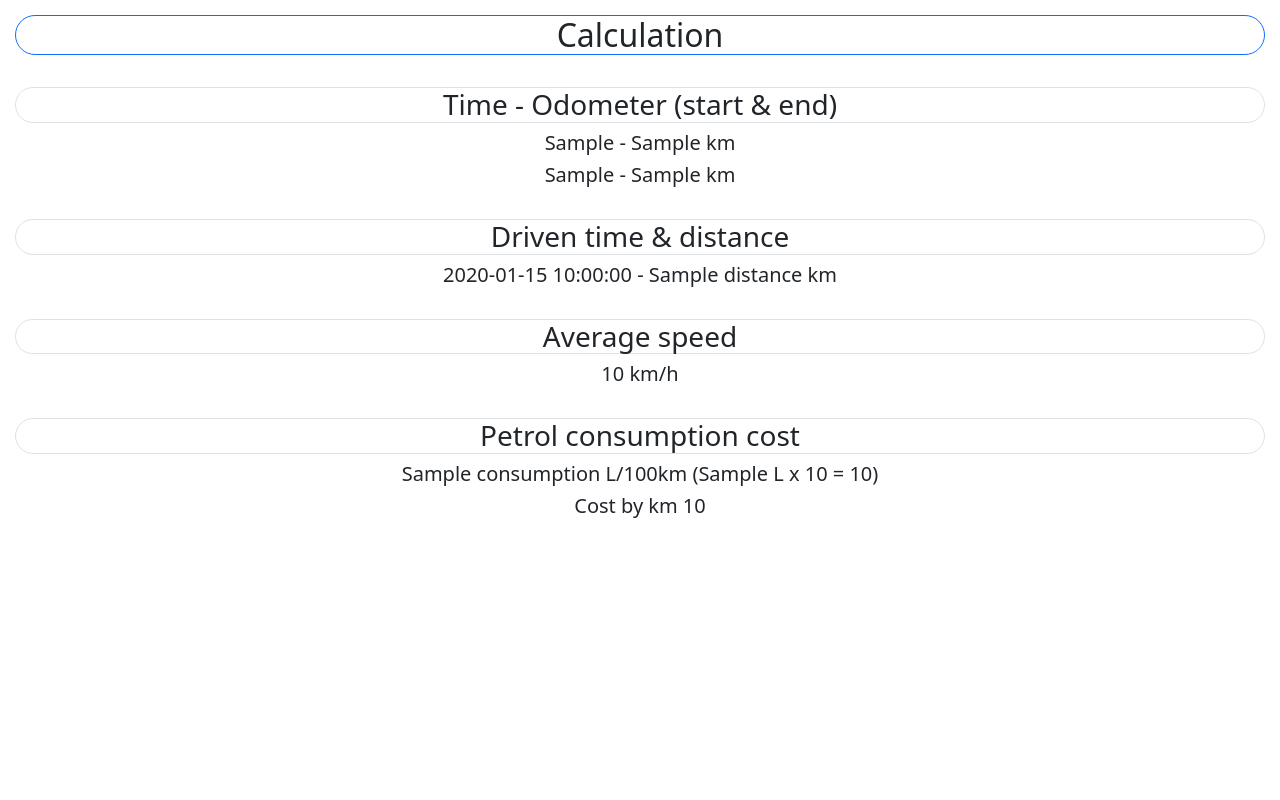
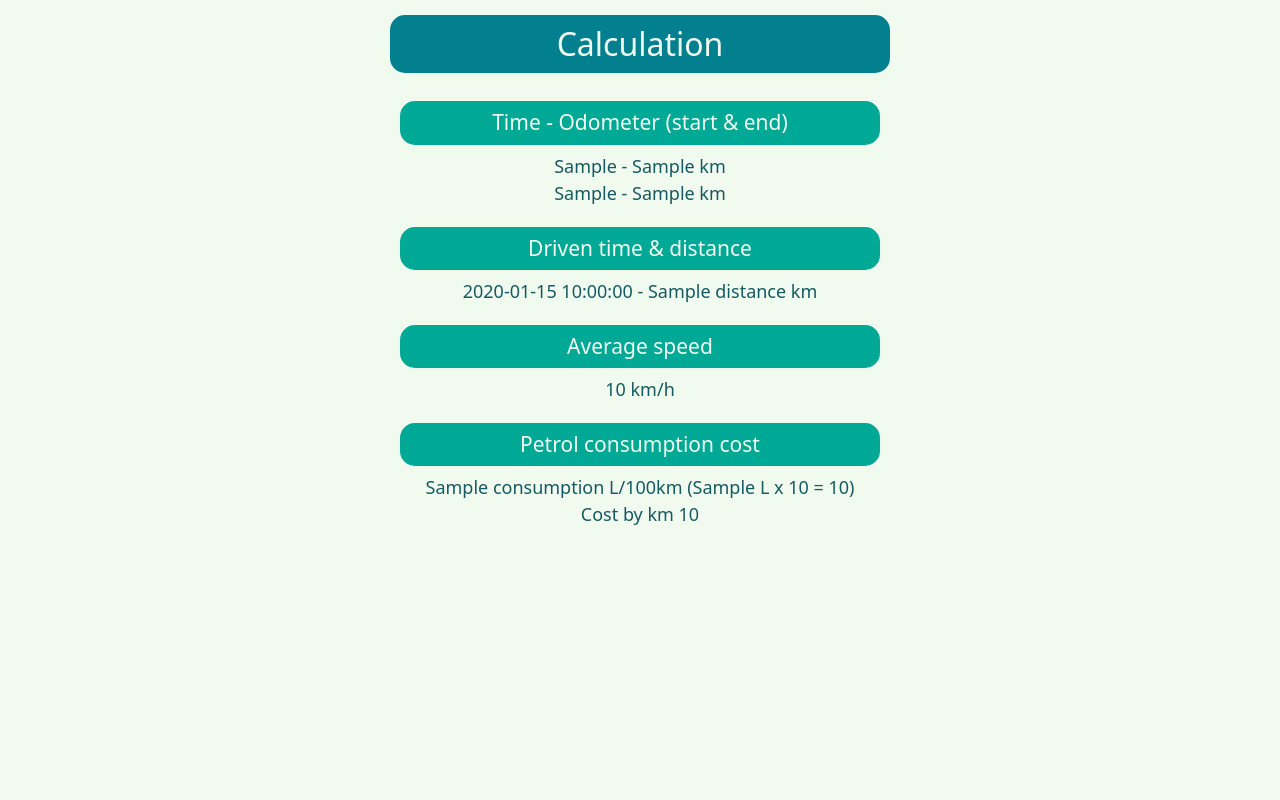
Before and after one commit to acikabubo/driving-car-expense, a FastAPI app: template templates/calculations.html in a window 1280 px wide. Run offline with FastAPI, Linux system fonts and the light colour scheme; the template is opened without the code that fills it: most values are stand-ins (such as "Sample title", 1, 10 or a date in 2020); parts of the project's set-up code (start-up, migrations or seed data) failed here and were passed over.

Commit message:
Update style

```diff
--- a/petrol_price.txt
+++ /dev/null
@@ -1 +0,0 @@
-85.5
--- a/static/styles.css
+++ b/static/styles.css
@@ -1,10 +1,59 @@
 body {
     padding: 15px;
+    background-color: #f1faee !important;
 }
 
-@media only screen and (max-width: 480px) {
-    .formContainer {
-        display: flex;
-        flex-direction: column;
-    }
+.formContainer {
+    display: flex;
+    flex-direction: column;
 }
+
+.container-custom {
+    max-width: 500px;
+    margin-right: auto;
+    margin-left: auto;
+}
+
+.calc {
+    padding: 10px;
+    background-color: #028090;
+    color: #f1faee;
+    border-radius: 15px;
+}
+
+.value {
+    padding: 9px;
+    background-color: #00a896;
+    color: #f1faee;
+    border-radius: 15px;
+    font-size: 21px;
+}
+
+p,
+.form-label {
+    font-size: 18px;
+    font-weight: 500;
+    color: #155a62;
+    margin: 0 !important;
+
+}
+
+.group-calc {
+    padding: 20px 10px 0;
+}
+
+button {
+    background-color: #028090 !important;
+    border-color: #028090 !important;
+    padding: 10px 20px !important;
+    font-size: 21px !important;
+    font-weight: 500 !important;
+    border-radius: 15px !important;
+    max-width: 200px;
+    min-width: 200px;
+    margin-inline: auto !important;
+}
+
+form {
+    padding: 0 15px !important;
+}
--- a/templates/calculations.html
+++ b/templates/calculations.html
@@ -13,21 +13,27 @@
 </head>
 
 <body>
-    <h2 class="border border-primary rounded-pill" align="center">Calculation</h2>
-    <br>
-    <h3 class="border rounded-pill" align="center">Time - Odometer (start & end)</h3>
-    <h5 align="center">{{ start_dt }} - {{ start_odo }} km</h5>
-    <h5 align="center">{{ arrive_dt }} - {{ arrive_odo }} km</h5>
-    <br>
-    <h3 class="border rounded-pill" align="center">Driven time & distance</h3>
-    <h5 align="center">{{ driven_time }} - {{ distance }} km</h5>
-    <br>
-    <h3 class="border rounded-pill" align="center">Average speed</h3>
-    <h5 align="center">{{ average_speed }} km/h</h5>
-    <br>
-    <h3 class="border rounded-pill" align="center">Petrol consumption cost</h3>
-    <h5 align="center">{{ consumption }} L/100km ({{ trip_consumption }} L x {{ petrol_price }} = {{ cost }})</h5>
-    <h5 align="center">Cost by km {{ cost_by_km }}</h5>
+    <div class="container-custom">
+        <h2 class="calc" align="center">Calculation</h2>
+        <div class="group-calc">
+            <h3 class="value" align="center">Time - Odometer (start & end)</h3>
+            <p align="center">{{ start_dt }} - {{ start_odo }} km</p>
+            <p align="center">{{ arrive_dt }} - {{ arrive_odo }} km</p>
+        </div>
+        <div class="group-calc">
+            <h3 class="value" align="center">Driven time & distance</h3>
+            <p align="center">{{ driven_time }} - {{ distance }} km</p>
+        </div>
+        <div class="group-calc">
+            <h3 class="value" align="center">Average speed</h3>
+            <p align="center">{{ average_speed }} km/h</p>
+        </div>
+        <div class="group-calc">
+            <h3 class="value" align="center">Petrol consumption cost</h3>
+            <p align="center">{{ consumption }} L/100km ({{ trip_consumption }} L x {{ petrol_price }} = {{ cost }})</p>
+            <p align="center">Cost by km {{ cost_by_km }}</p>
+        </div>
+    </div>
 </body>
 
 </html>
--- a/templates/missing_fields.html
+++ b/templates/missing_fields.html
@@ -14,7 +14,9 @@
 </head>
 
 <body>
-    <h2 class="text-danger", align="center">{{ err_msg }}</h2><br>
+    <div class="alert alert-danger" role="alert">
+        {{ err_msg }}
+    </div>
 </body>
 
 </html>
```
Also changed, not shown: templates/index.html (+13 -6 lines).
